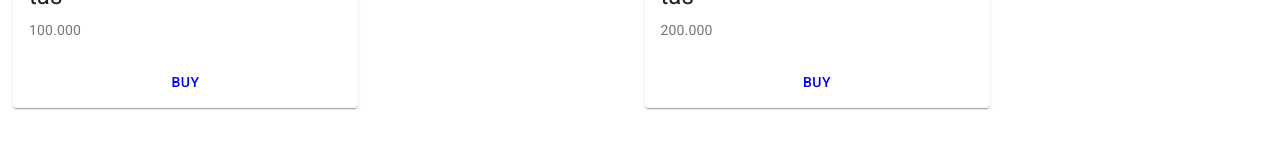
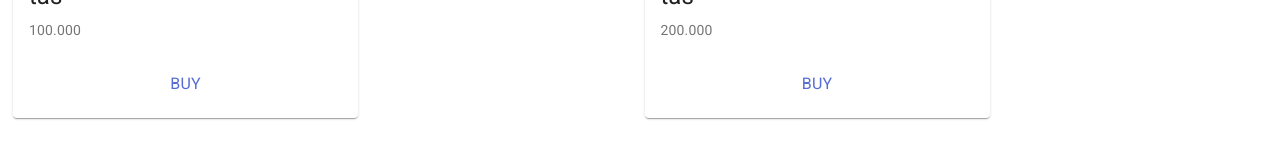
Before and after one commit to reskyppo/shopping, a Next.js app: page / in a window 1280 px wide. Shown: the part 545-705 px from the top of the page. Built offline with nearby package versions, Linux system fonts and the light colour scheme.

Commit message:
done - delete tag a

```diff
--- a/src/components/ItemCard.jsx
+++ b/src/components/ItemCard.jsx
@@ -45,7 +45,9 @@ export default function ItemCard({ id, name, img, price }) {
       <CardActions>
         <Button size="medium" color="primary" className={classes.action}>
           <Link href={`/product/${id}`}>
-            <a className={classes.link}>Buy</a>
+            <Typography gutterBottom variant="subtitle1">
+              Buy
+            </Typography>
           </Link>
         </Button>
       </CardActions>
```
